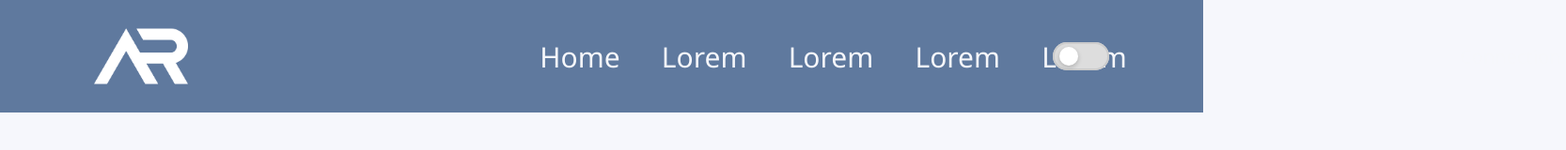
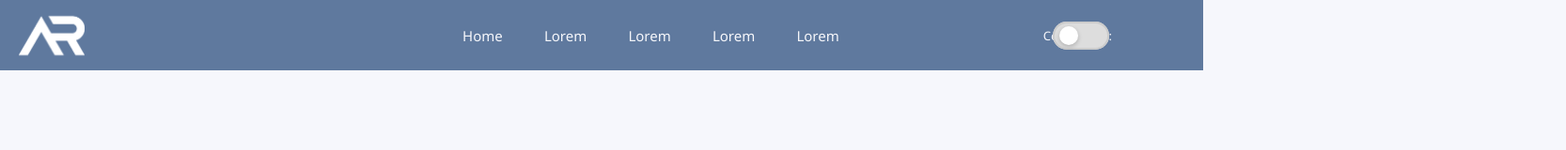
Before and after one commit to TM144/interface, a plain HTML site: page interface test/index.html in a window 1280 px wide. Shown: the whole page at 94% size, 1666 px wide, since content can reach past the window. Drawn offline with Linux system fonts and the light colour scheme.

Commit message:
Add files via upload

```diff
--- a/interface test/style.css
+++ b/interface test/style.css
@@ -6,7 +6,7 @@
 }
 
 body{
-    min-height: 100vh;
+    /* min-height: 100vh; */
     background-color: #F6F7FC;
     background-size: cover;
     background-position: center;
@@ -16,10 +16,9 @@ body{
     display: flex;
     top: 0;
     left: 0;
-    height: 120px;
+    height: 75px;
     padding: 30px 100px;
     background-color: #5F799E;
-    display: flex;
     justify-content: space-between;
     align-items: center;
     z-index: 100;
@@ -27,14 +26,16 @@ body{
 
 .logo{
     position: relative;
-    width: 100px;
-    height: 100px;
+    display: flex;
+    width: 70px;
+    height: 70px;
+    right: 80px;
     align-items: center;
 
 }
 
 .navigation a{
-    font-size: 30px;
+    font-size: 15px;
     color: #F6F7FB;
     font-weight: 500;
     text-decoration: none;
@@ -45,13 +46,13 @@ body{
 }
 
 .connection{
-    font-size: 20px;
+    font-size: 13px;
     color: #F6F7FB;
     font-weight: 500;
     text-decoration: none;
     margin-left: 40px;
     align-items: center;
-    left: 29em;
+    left: 15em;
     position: relative;
 
 }
@@ -62,7 +63,8 @@ body{
     display: inline-block;
     width: 60px;
     height: 30px;
-    /* cursor: pointer; */
+    cursor: pointer;
+
   }
 
   .toggle-switch input[type="checkbox"] {
@@ -94,22 +96,11 @@ body{
     transition: transform 0.3s ease-in-out;
   }
 
-  /* .toggle-switch::before {
-    content: "";
-    position: absolute;
-    top: -25px;
-    right: -35px;
-    font-size: 12px;
-    font-weight: bold;
-    color: #aaa;
-    text-shadow: 1px 1px #fff;
-    transition: color 0.3s ease-in-out;
-  } */
 
-  /* .toggle-switch input[type="checkbox"]:checked + .toggle-switch-handle {
+   .toggle-switch input[type="checkbox"]:checked + .toggle-switch-handle {
     transform: translateX(45px);
     box-shadow: 0 2px 5px rgba(0, 0, 0, 0.2), 0 0 0 3px #05c46b;
-  } */
+  }
 
   .toggle-switch input[type="checkbox"]:checked + .toggle-switch-background {
     background-color: #05c46b;
```
